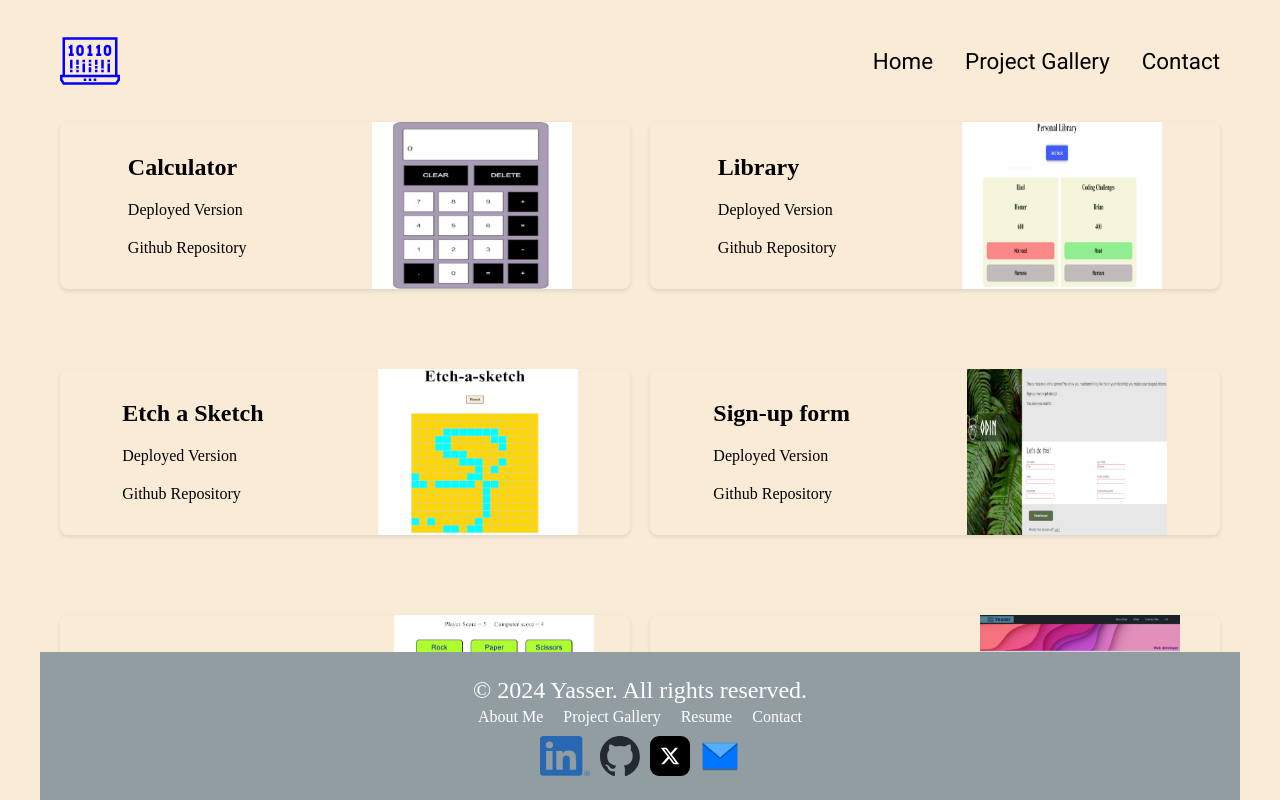
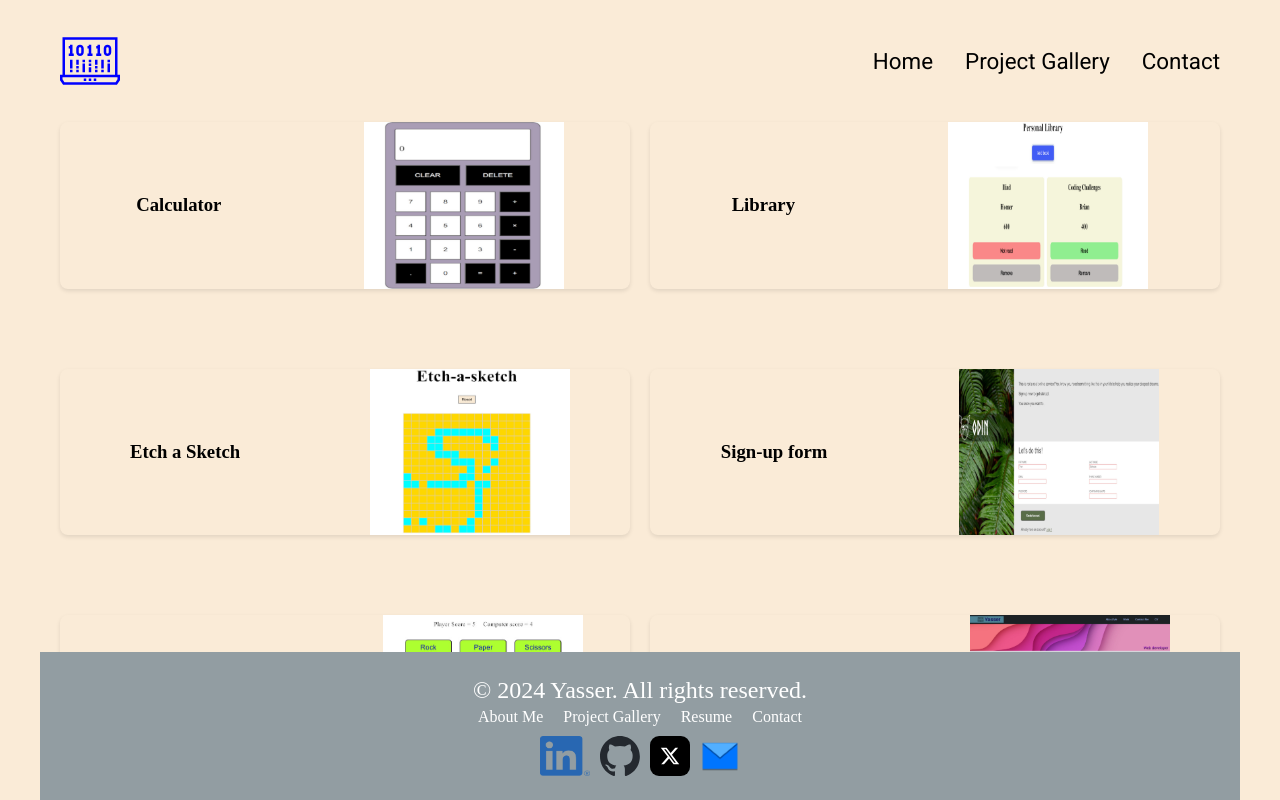
Before and after one commit to yrezvani/react-portfolio-hub, a React (Vite) app: page /projectgallery in a window 1280 px wide. Built offline with nearby package versions, Linux system fonts and the light colour scheme.

Commit message:
Change app structure to allow for allow for dedicated project page.

```diff
--- a/src/components/project/project.css
+++ b/src/components/project/project.css
@@ -3,7 +3,7 @@
     height: auto;
 }
 
-.project h2 {
+.project h3 {
     padding: 10px;
 }
 
--- a/src/components/project/project.jsx
+++ b/src/components/project/project.jsx
@@ -1,9 +1,15 @@
 import React from "react";
 import { useState, useEffect } from 'react';
+import { useParams } from "react-router-dom";
 import './project.css'
 
 
-function Project({ project }) {
+function Project({ projects }) {
+    const { projectId } = useParams();
+    const project = projects.find(p => p.id === parseInt(projectId));
+
+
+
     const [imageUrl, setImageUrl] = useState('');
 
     useEffect(() => {
@@ -20,10 +26,8 @@ function Project({ project }) {
 
     return (
         <div className="project">
-            <div className="proj-text-container">
+            <div className="proj-title-container">
                 <h2>{project.title}</h2>
-                <a href={project.deployedLink}>Deployed Version </a>
-                <a href={project.githubLink}>Github Repository</a>
             </div>
             <img src={imageUrl} alt={project.title} className="screenshot" />
         </div>
--- a/src/pages/ProjectGallery.css
+++ b/src/pages/ProjectGallery.css
@@ -3,6 +3,30 @@
     grid-template-columns: repeat(2, 1fr);
     row-gap: 80px;
     column-gap: 20px;
+}
+
+.screenshot {
+    width: 200px;
+    height: auto;
+}
+
+.project-title {
+    color: black;
+    padding: 10px;
+}
+
+.project-link {
+    text-decoration: none;
+}
+
+.project-title:hover {
+    color: blue;
+}
+
+.project {
+    display: flex;
+    justify-content: space-around;
+    align-items: center;
 }
 
 @media screen and (max-width: 768px) {
--- a/src/pages/ProjectGallery.jsx
+++ b/src/pages/ProjectGallery.jsx
@@ -1,16 +1,33 @@
 import React from "react";
+import { Link } from 'react-router-dom';
 import Header from "../components/Header/Header";
 import Footer from "../components/Footer/Footer";
 import './ProjectGallery.css';
 import projectsData from '../assets/projectData.json'
-import Project from "../components/project/project";
+
 
 function ProjectGallery() {
+
+    const imageImports = import.meta.glob('/src/assets/images/*', { eager: true });
+
+    const loadImage = (filename) => {
+        const imagePath = `/src/assets/images/${filename}`;
+        return imageImports[imagePath]?.default || '';
+    };
+
+
     return (
         <div>
             <Header />
             <div className="projects-container">
-                {projectsData.map(project => <Project key={project.id} project={project} />)}
+                {projectsData.map(project => (
+                    <Link to={`/project/${project.id}`} key={project.id} className="project-link">
+                        <div className="project">
+                            <h3 className="project-title">{project.title}</h3>
+                            <img src={loadImage(project.image)} alt={project.title} className="screenshot" />
+                        </div>
+                    </Link>
+                ))}
             </div>
             <Footer />
         </div>
```
